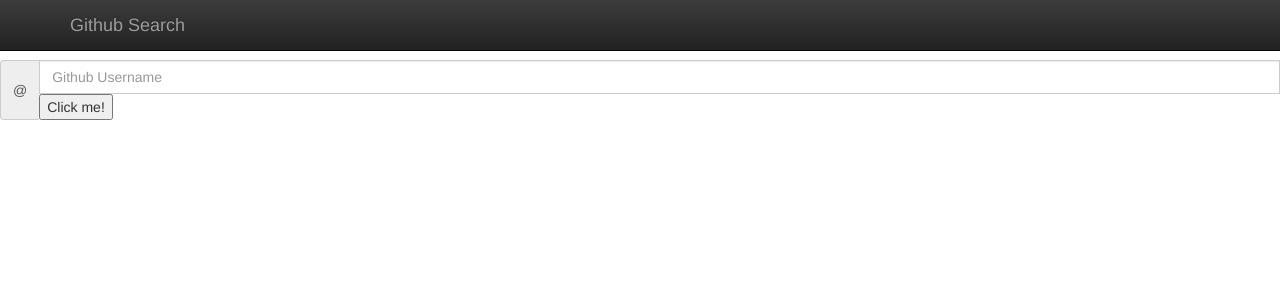
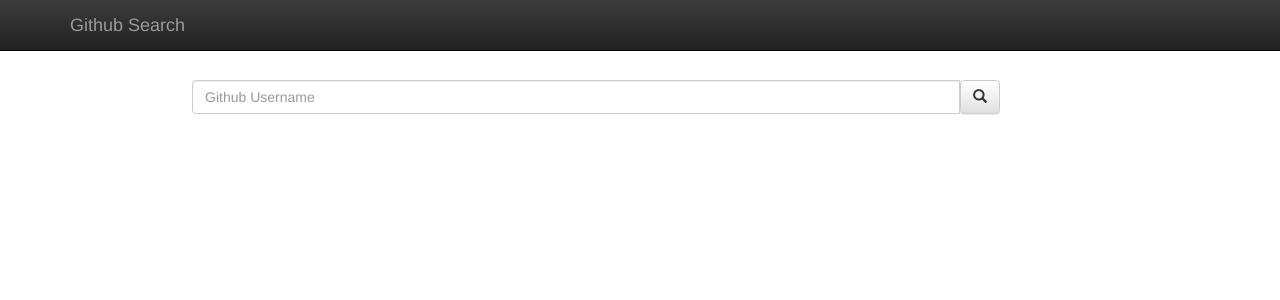
Before and after one commit to avalanche557/git-search-app, an Angular app: page / in a window 1280 px wide. Shown: the top 300 px of the page. Built offline with nearby package versions, Linux system fonts and the light colour scheme.

Commit message:
made some style change and also show the search on pressing enter

```diff
--- a/src/app/component/github.component.css
+++ b/src/app/component/github.component.css
@@ -12,3 +12,15 @@
 #user_info{
     margin-top: 10%;
 }
+
+
+#searchbox{
+    margin-left: 15%;
+    width: 60%;
+    float: left;
+}
+
+#input-group{
+    margin-top: 20px;
+    width: 100%;
+}
--- a/src/app/component/github.component.html
+++ b/src/app/component/github.component.html
@@ -4,14 +4,13 @@
 <div class="row">
         <div class="col-md-12">
             <form>
-               <div class="input-group">
-                   <span class="input-group-addon" id="sizing-addon2">@</span>
-                   <input type="text" class="form-control" placeholder="Github Username" [(ngModel)]="username" name="username" aria-describedby="sizing-addon2" >
-                   <button (click)="onClickMe()">Click me!</button>
+               <div class="input-group" id= "input-group">
+                   <input type="text" class="form-control" placeholder="Github Username" [(ngModel)]="username" name="username" id="searchbox" (keyup.enter)="search()">
+                   <button class="btn btn-default" (click)="search()"><span class="glyphicon glyphicon-search" aria-hidden="true"></span></button>
                </div>
            </form>
        </div>
-   </div>
+</div>
     <div class="container">
     <div *ngIf="user">
             <div class="panel panel-default" id = "user_info">
--- a/src/app/component/github.component.ts
+++ b/src/app/component/github.component.ts
@@ -17,7 +17,7 @@
         console.log("loading....");
 
     }
-    onClickMe(){
+    search(){
         this._githubservice.updateusername(this.username);
 
         console.log(this.username);
```
